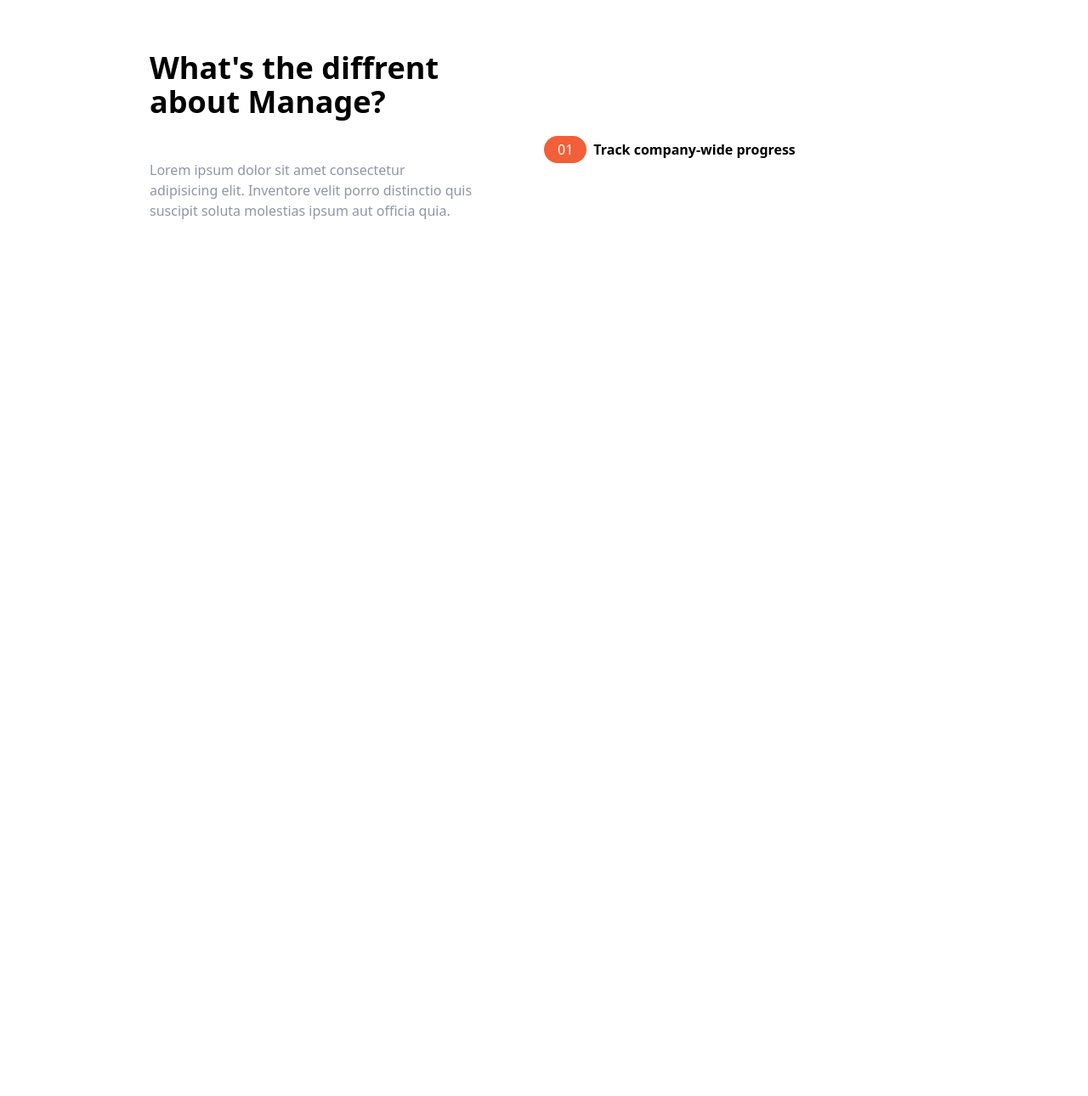
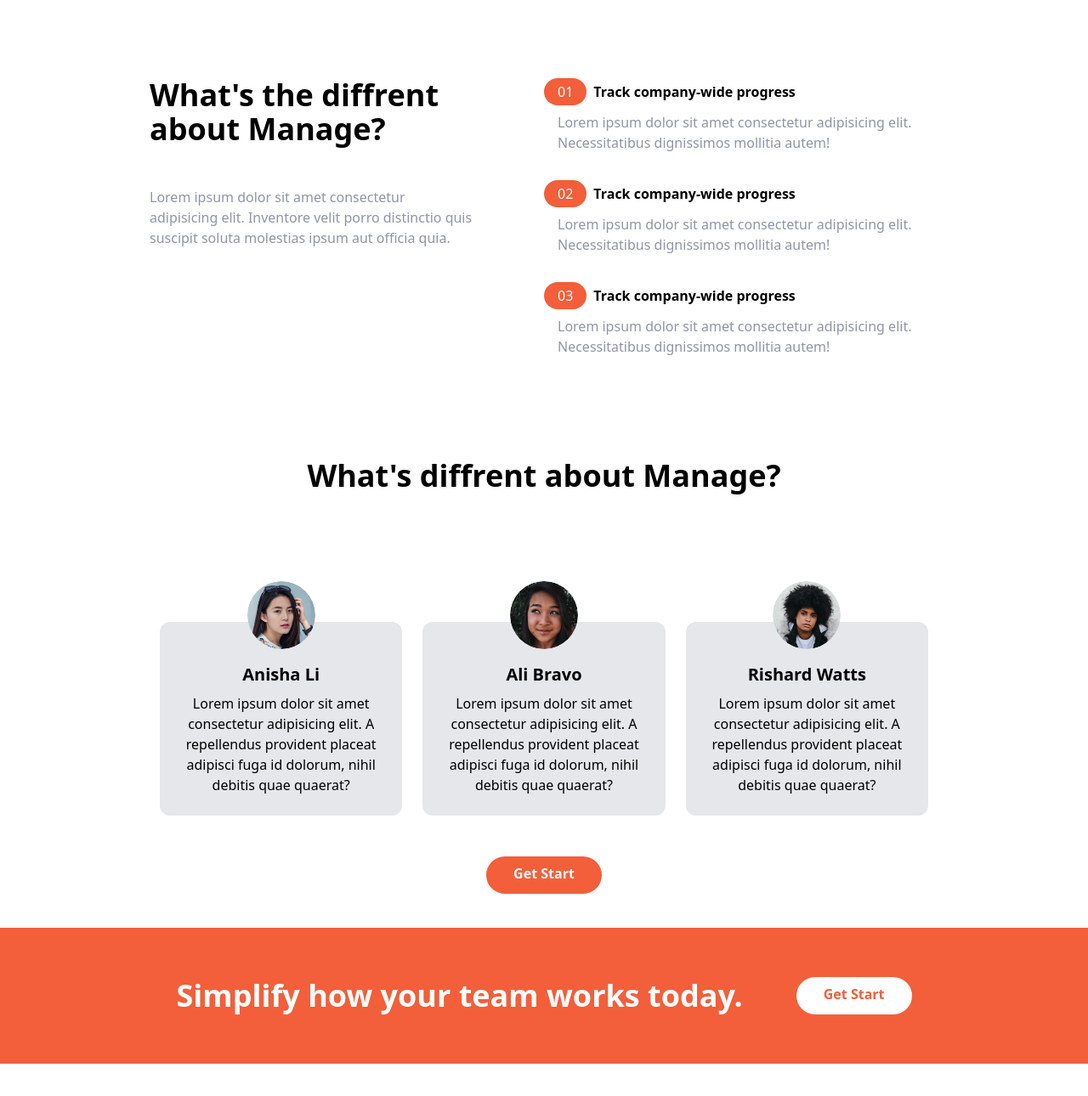
Before and after one commit to yusufobr/manage-tailwindcss, a website: page index.html in a window 1280 px wide. Shown: the part 620-1910 px from the top of the page at 85% size. Before the commit the page ends 920 px from the top, so only its background shows below. Drawn offline with Linux system fonts and the light colour scheme.

Commit message:
adding other features

```diff
--- a/index.html
+++ b/index.html
@@ -58,9 +58,9 @@
     </section>
     <section id="features">
       <div
-        class="container flex flex-col md:flex-row items-center px-6 mx-auto my-10 space-y-0"
+        class="container flex flex-col md:flex-row md:items-start items-center px-6 mx-auto my-10 space-y-0"
       >
-        <div class="flex flex-col space-y-12 md:w-1/2">
+        <div class="flex flex-col md:pt-8 space-y-12 md:w-1/2">
           <h2 class="max-w-md text-4xl font-bold text-center md:text-left">
             What's the diffrent about Manage?
           </h2>
@@ -71,9 +71,7 @@
           </p>
         </div>
         <div class="flex flex-col pt-8 space-y-8 md:w-1/2">
-          <div
-            class="flex flex-col space-y-3 md:space-y-0 md:space-x-6 md:flex-row"
-          >
+          <div class="flex flex-col space-y-3 md:space-y-0 md:space-x-6">
             <div class="rounded-l-full bg-brightRedSupLight md:bg-transparent">
               <div class="flex items-center space-x-2">
                 <div
@@ -86,7 +84,131 @@
                 </h3>
               </div>
             </div>
+            <p
+              class="text-darkGrayishBlue"
+              style="margin-left: 1rem; margin-top: 0.5rem"
+            >
+              Lorem ipsum dolor sit amet consectetur adipisicing elit.
+              Necessitatibus dignissimos mollitia autem!
+            </p>
           </div>
+          <div class="flex flex-col space-y-3 md:space-y-0 md:space-x-6">
+            <div class="rounded-l-full bg-brightRedSupLight md:bg-transparent">
+              <div class="flex items-center space-x-2">
+                <div
+                  class="px-4 py-2 text-white rounded-full md:py-1 bg-brightRed"
+                >
+                  02
+                </div>
+                <h3 class="pr-4 text-base font-bold">
+                  Track company-wide progress
+                </h3>
+              </div>
+            </div>
+            <p
+              class="text-darkGrayishBlue"
+              style="margin-left: 1rem; margin-top: 0.5rem"
+            >
+              Lorem ipsum dolor sit amet consectetur adipisicing elit.
+              Necessitatibus dignissimos mollitia autem!
+            </p>
+          </div>
+          <div class="flex flex-col space-y-3 md:space-y-0 md:space-x-6">
+            <div class="rounded-l-full bg-brightRedSupLight md:bg-transparent">
+              <div class="flex items-center space-x-2">
+                <div
+                  class="px-4 py-2 text-white rounded-full md:py-1 bg-brightRed"
+                >
+                  03
+                </div>
+                <h3 class="pr-4 text-base font-bold">
+                  Track company-wide progress
+                </h3>
+              </div>
+            </div>
+            <p
+              class="text-darkGrayishBlue"
+              style="margin-left: 1rem; margin-top: 0.5rem"
+            >
+              Lorem ipsum dolor sit amet consectetur adipisicing elit.
+              Necessitatibus dignissimos mollitia autem!
+            </p>
+          </div>
+        </div>
+      </div>
+    </section>
+    <section id="about">
+      <div
+        class="container flex flex-col items-center px-6 mx-auto my-10 space-y-12"
+      >
+        <h2 class="text-4xl mt-20 mb-10 font-bold text-center">
+          What's diffrent about Manage?
+        </h2>
+        <div class="flex flex-col md:flex-row space-y-16">
+          <div class="post text-center md:mt-16 bg-gray-200 rounded-xl mx-3">
+            <img
+              class="rounded-full mx-auto -mt-12 w-20"
+              src="/img/avatar-anisha.png"
+              alt=""
+            />
+            <h3 class="mt-4 text-xl font-bold capitalize">anisha li</h3>
+            <p class="px-4 my-2 mb-6">
+              Lorem ipsum dolor sit amet consectetur adipisicing elit. A
+              repellendus provident placeat adipisci fuga id dolorum, nihil
+              debitis quae quaerat?
+            </p>
+          </div>
+          <div class="post text-center bg-gray-200 rounded-xl mx-3">
+            <img
+              class="rounded-full mx-auto -mt-12 w-20"
+              src="/img/avatar-ali.png"
+              alt=""
+            />
+            <h3 class="mt-4 text-xl font-bold capitalize">ali bravo</h3>
+            <p class="px-4 my-2 mb-6">
+              Lorem ipsum dolor sit amet consectetur adipisicing elit. A
+              repellendus provident placeat adipisci fuga id dolorum, nihil
+              debitis quae quaerat?
+            </p>
+          </div>
+          <div class="post text-center bg-gray-200 rounded-xl mx-3">
+            <img
+              class="rounded-full mx-auto -mt-12 w-20"
+              src="/img/avatar-shanai.png"
+              alt=""
+            />
+            <h3 class="mt-4 text-xl font-bold capitalize">rishard watts</h3>
+            <p class="px-4 my-2 mb-6">
+              Lorem ipsum dolor sit amet consectetur adipisicing elit. A
+              repellendus provident placeat adipisci fuga id dolorum, nihil
+              debitis quae quaerat?
+            </p>
+          </div>
+        </div>
+        <div class="flex justify-center md:justify-start">
+          <a
+            href="#"
+            class="p-3 px-8 pt-2 font-bold text-white bg-brightRed rounded-full align-baseline hover:bg-brightRedLight"
+            >Get Start</a
+          >
+        </div>
+      </div>
+    </section>
+    <section id="cta" class="bg-brightRed">
+      <div
+        class="container text-center md:text-left md:h-40 flex flex-col justify-around md:flex-row items-center px-6 mx-auto my-10 py-10"
+      >
+        <div>
+          <h2 class="font-bold text-4xl text-white">
+            Simplify how your team works today.
+          </h2>
+        </div>
+        <div class="flex justify-between mt-10 md:mt-0 min-w-fit">
+          <a
+            href="#"
+            class="p-3 px-8 pt-2 font-bold text-brightRed bg-white rounded-full align-baseline hover:bg-brightRedLight"
+            >Get Start</a
+          >
         </div>
       </div>
     </section>
```
Also changed, not shown: src/output.css.
